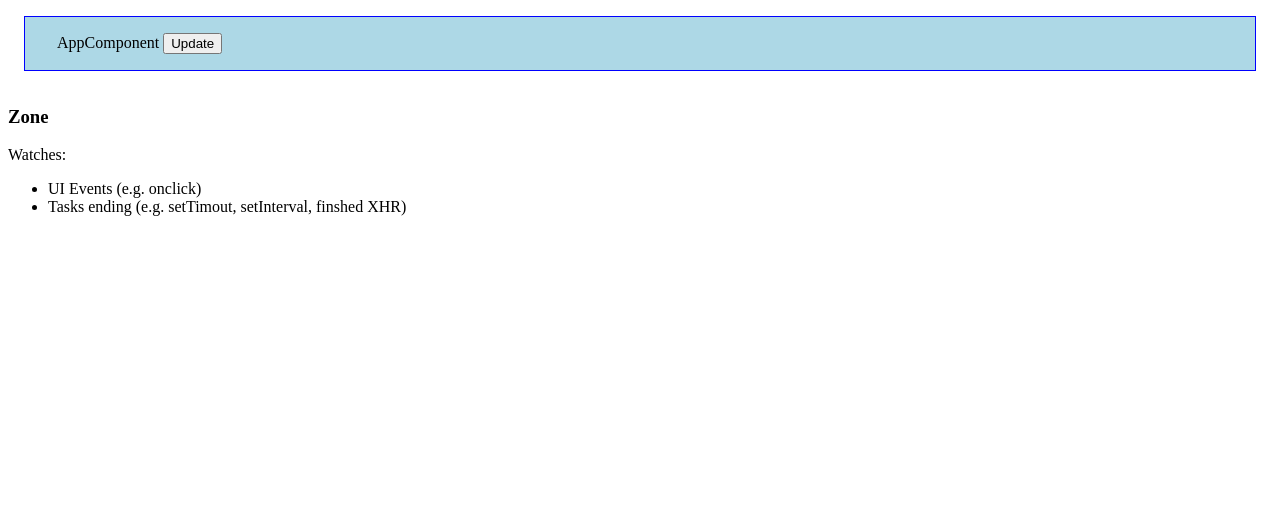
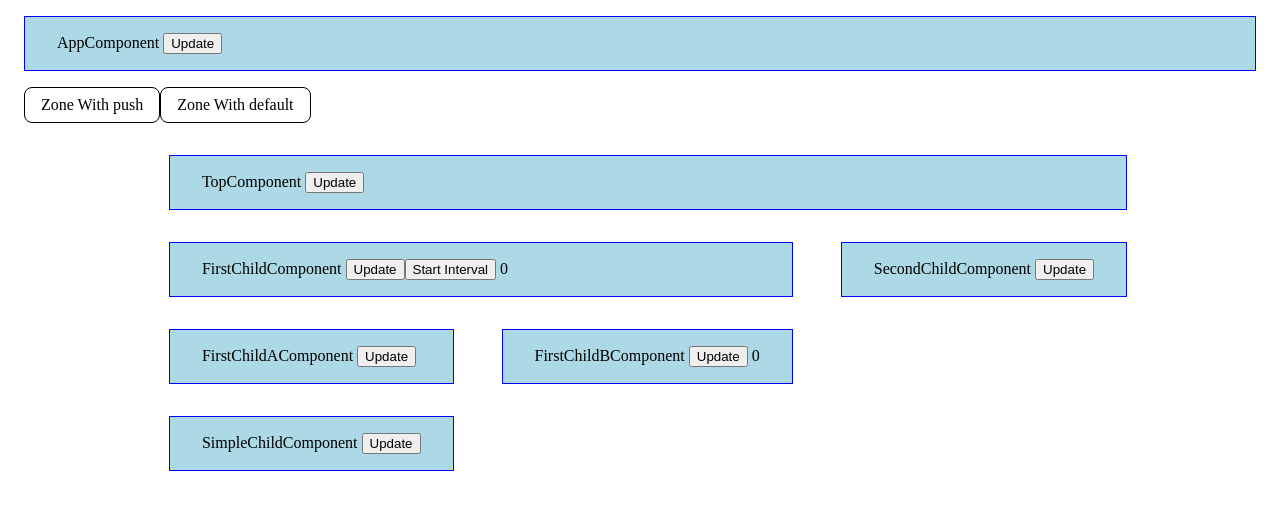
Before and after one commit to lombold/angular-change-detection-demo, an Angular app: page /zone-default in a window 1280 px wide. Before the commit this address led to /. Shown: the top 510 px of the page. Built offline with nearby package versions, Linux system fonts and the light colour scheme.

Commit message:
feat(zone-example) adds default CD example

```diff
--- a/src/app/app.component.ts
+++ b/src/app/app.component.ts
@@ -1,14 +1,15 @@
 import {ChangeDetectionStrategy, Component} from '@angular/core';
 import {NgClass} from '@angular/common';
 import {BaseComponent} from './base.component';
-import {RouterOutlet} from '@angular/router';
+import {RouterLink, RouterOutlet} from '@angular/router';
 
 
 @Component({
   selector: 'app-root',
   imports: [
     NgClass,
-    RouterOutlet
+    RouterOutlet,
+    RouterLink
   ],
   template: `
     <main>
@@ -16,16 +17,12 @@ import {RouterOutlet} from '@angular/router';
         {{ getComponentName() }}
         <button type="button" (click)="log()">Update</button>
       </div>
+      <nav>
+        <a [routerLink]="'zone-onpush'">Zone With push</a>
+        <a [routerLink]="'zone-default'">Zone With default</a>
+      </nav>
       <div class="container">
         <router-outlet/>
-      </div>
-      <div class="readme">
-        <h3>Zone</h3>
-        <p>Watches:</p>
-        <ul>
-          <li>UI Events (e.g. onclick)</li>
-          <li>Tasks ending (e.g. setTimout, setInterval, finshed XHR)</li>
-        </ul>
       </div>
     </main>
   `,
--- a/src/app/app.routes.ts
+++ b/src/app/app.routes.ts
@@ -6,6 +6,10 @@ export const routes: Routes = [
     loadComponent: () => import('./pages/zone-onpush/zone-onpush.component').then((c) => c.ZoneOnpushComponent)
   },
   {
+    path: 'zone-default',
+    loadComponent: () => import('./pages/zone-default/zone-default.component').then((c) => c.ZoneDefaultComponent)
+  },
+  {
     path: '',
     pathMatch: 'full',
     redirectTo: 'zone-onpush',
--- /dev/null
+++ b/src/app/pages/zone-default/ui-components/top/first-child/first-child-a/first-child-a.component.ts
@@ -0,0 +1,29 @@
+import {ChangeDetectionStrategy, Component} from '@angular/core';
+import {SimpleChildComponent} from './simple-child/simple-child.component';
+import {NgClass} from '@angular/common';
+import {BaseComponent} from '../../../../../../base.component';
+
+@Component({
+  selector: 'app-first-child-a',
+  imports: [
+    SimpleChildComponent,
+    NgClass
+  ],
+  template: `
+    <div class="component" [ngClass]="getClasses()">
+      {{ getComponentName() }}
+      <button type="button" (click)="log()">Update</button>
+    </div>
+
+    <div class="container">
+      <app-simple-child/>
+    </div>
+  `,
+  styles: ``,
+  changeDetection: ChangeDetectionStrategy.Default
+})
+export class FirstChildAComponent extends BaseComponent {
+  constructor() {
+    super('FirstChildAComponent');
+  }
+}
--- /dev/null
+++ b/src/app/pages/zone-default/ui-components/top/first-child/first-child-a/simple-child/simple-child.component.ts
@@ -0,0 +1,24 @@
+import {ChangeDetectionStrategy, Component} from '@angular/core';
+import {NgClass} from '@angular/common';
+import {BaseComponent} from '../../../../../../../base.component';
+
+@Component({
+  selector: 'app-simple-child',
+  imports: [
+    NgClass
+  ],
+  template: `
+    <div class="component" [ngClass]="getClasses()">
+      {{ getComponentName() }}
+      <button type="button" (click)="log()">Update</button>
+    </div>
+
+  `,
+  styles: ``,
+  changeDetection: ChangeDetectionStrategy.Default
+})
+export class SimpleChildComponent extends BaseComponent {
+  constructor() {
+    super('SimpleChildComponent');
+  }
+}
--- /dev/null
+++ b/src/app/pages/zone-default/ui-components/top/first-child/first-child-b/first-child-b.component.ts
@@ -0,0 +1,26 @@
+import {ChangeDetectionStrategy, Component, Input} from '@angular/core';
+import {NgClass} from '@angular/common';
+import {BaseComponent} from '../../../../../../base.component';
+
+@Component({
+  selector: 'app-first-child-b',
+  imports: [
+    NgClass
+  ],
+  template: `
+    <div class="component" [ngClass]="getClasses()">
+      {{ getComponentName() }}
+      <button type="button" (click)="log()">Update</button>
+      {{ counter }}
+    </div>
+  `,
+  styles: ``,
+  changeDetection: ChangeDetectionStrategy.Default
+})
+export class FirstChildBComponent extends BaseComponent {
+  @Input() public counter = 0;
+
+  constructor() {
+    super('FirstChildBComponent');
+  }
+}
--- /dev/null
+++ b/src/app/pages/zone-default/ui-components/top/first-child/first-child.component.ts
@@ -0,0 +1,50 @@
+import {ChangeDetectionStrategy, ChangeDetectorRef, Component} from '@angular/core';
+import {FirstChildAComponent} from './first-child-a/first-child-a.component';
+import {FirstChildBComponent} from './first-child-b/first-child-b.component';
+import {NgClass} from '@angular/common';
+import {BaseComponent} from '../../../../../base.component';
+
+@Component({
+  selector: 'app-first-child',
+  imports: [
+    FirstChildAComponent,
+    FirstChildBComponent,
+    NgClass
+  ],
+  template: `
+    <div class="component" [ngClass]="getClasses()">
+      {{ getComponentName() }}
+      <button type="button" (click)="log()">Update</button>
+      <button type="button" (click)="toggleInterval()">{{ intervalId ? 'Stop' : 'Start' }} Interval</button>
+      {{ counter }}
+    </div>
+    <div class="container">
+      <app-first-child-a/>
+      <app-first-child-b [counter]="counter"/>
+    </div>
+  `,
+  styles: ``,
+  changeDetection: ChangeDetectionStrategy.Default
+})
+export class FirstChildComponent extends BaseComponent {
+  public counter = 0;
+  public intervalId?: number;
+
+  constructor(private readonly cd: ChangeDetectorRef) {
+    super('FirstChildComponent');
+  }
+
+
+  toggleInterval() {
+    if (this.intervalId) {
+      clearInterval(this.intervalId);
+      this.intervalId = undefined;
+    } else {
+      this.intervalId = setInterval(() => {
+        this.counter++;
+        console.log('Interval', this.counter);
+        this.cd.markForCheck();
+      }, 1000);
+    }
+  }
+}
--- /dev/null
+++ b/src/app/pages/zone-default/ui-components/top/second-child/second-child.component.ts
@@ -0,0 +1,23 @@
+import {ChangeDetectionStrategy, Component} from '@angular/core';
+import {NgClass} from '@angular/common';
+import {BaseComponent} from '../../../../../base.component';
+
+@Component({
+  selector: 'app-second-child',
+  imports: [
+    NgClass
+  ],
+  template: `
+    <div class="component" [ngClass]="getClasses()">
+      {{ getComponentName() }}
+      <button type="button" (click)="log()">Update</button>
+    </div>
+  `,
+  styles: ``,
+  changeDetection: ChangeDetectionStrategy.Default
+})
+export class SecondChildComponent extends BaseComponent {
+  constructor() {
+    super('SecondChildComponent');
+  }
+}
--- /dev/null
+++ b/src/app/pages/zone-default/ui-components/top/top.component.ts
@@ -0,0 +1,31 @@
+import {ChangeDetectionStrategy, Component} from '@angular/core';
+import {FirstChildComponent} from './first-child/first-child.component';
+import {SecondChildComponent} from './second-child/second-child.component';
+import {NgClass} from '@angular/common';
+import {BaseComponent} from '../../../../base.component';
+
+@Component({
+  selector: 'app-top',
+  imports: [
+    FirstChildComponent,
+    SecondChildComponent,
+    NgClass
+  ],
+  template: `
+    <div class="component" [ngClass]="getClasses()">
+      {{ getComponentName() }}
+      <button type="button" (click)="log()">Update</button>
+    </div>
+    <div class="container">
+      <app-first-child/>
+      <app-second-child/>
+    </div>
+  `,
+  styles: ``,
+  changeDetection: ChangeDetectionStrategy.Default
+})
+export class TopComponent extends BaseComponent {
+  constructor() {
+    super('TopComponent');
+  }
+}
--- /dev/null
+++ b/src/app/pages/zone-default/zone-default.component.ts
@@ -0,0 +1,17 @@
+import {ChangeDetectionStrategy, Component} from '@angular/core';
+import {TopComponent} from './ui-components/top/top.component';
+
+@Component({
+  selector: 'app-zone-onpush',
+  imports: [
+    TopComponent
+  ],
+  template: `
+    <app-top/>
+  `,
+  styles: ``,
+  changeDetection: ChangeDetectionStrategy.Default
+})
+export class ZoneDefaultComponent {
+
+}
--- a/src/styles.scss
+++ b/src/styles.scss
@@ -1,3 +1,28 @@
+nav {
+  display: flex;
+  flex-direction: row;
+  gab: 1rem;
+  margin: 1rem;
+
+  a {
+    display: flex;
+    text-decoration: none;
+    color: black;
+    padding: 0.5rem 1rem;
+    border: 1px solid black;
+    border-radius: 0.5rem;
+    transition: 0.3s;
+
+    &:hover {
+      background: lightblue;
+    }
+
+    &:active {
+      background: darkcyan;
+    }
+  }
+}
+
 .container {
   display: flex;
   justify-content: center;
```
